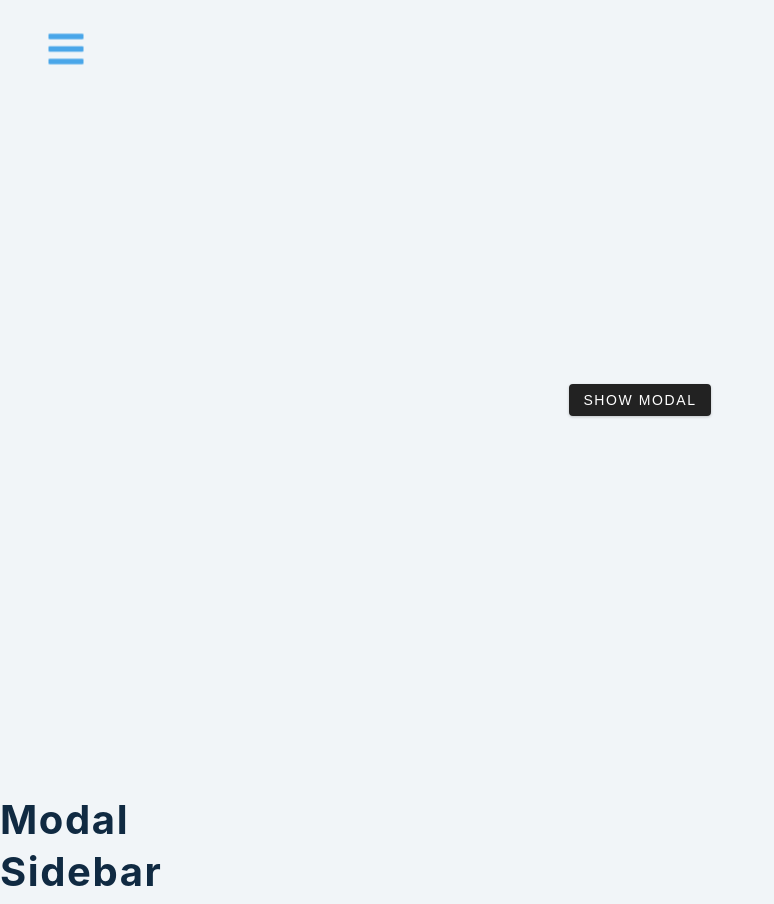
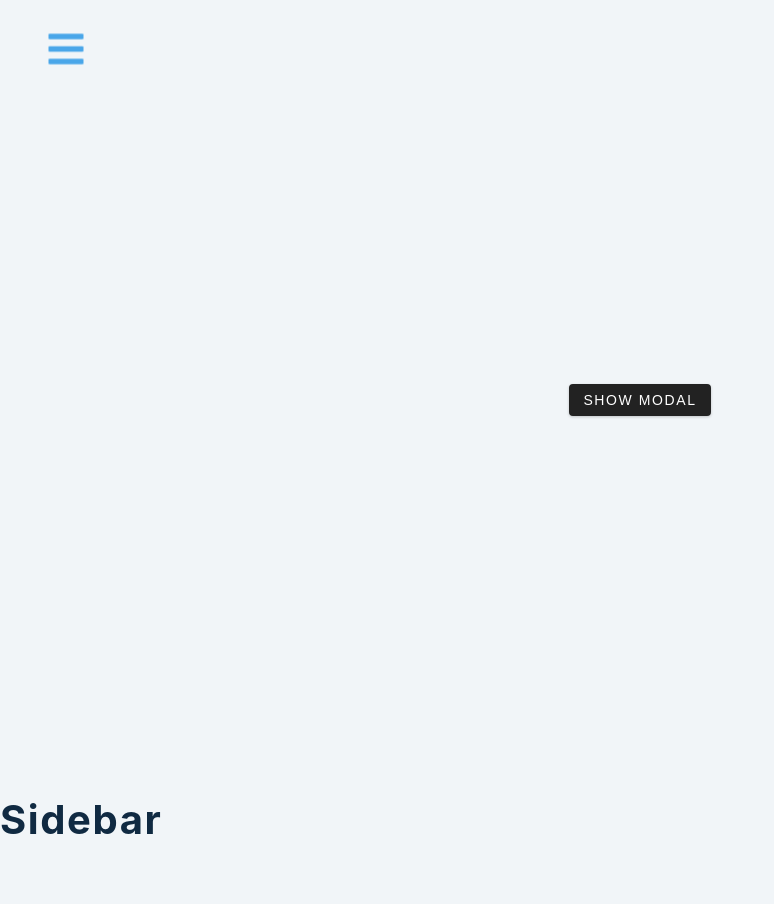
Before and after one commit to xxxmarxxx/sidebar-modal, a React (Create React App) app: page / in a window 1280 px wide. Shown: the whole page, without its empty margins (0-774 px from the left). After the commit the page ends 852 px from the top, so only its background shows below. Built offline with nearby package versions, Linux system fonts and the light colour scheme.

Commit message:
add class

```diff
--- a/src/Modal.js
+++ b/src/Modal.js
@@ -1,7 +1,14 @@
 import React from 'react'
 import { FaTimes } from 'react-icons/fa'
 const Modal = () => {
-  return <h2>Modal</h2>
+  return <div className={`modal-overlay `}>
+    <div className="modal-container">
+      <h3>modal content</h3>
+      <button className='close-modal-btn'>
+        <FaTimes />
+      </button>
+    </div>
+  </div>
 }
 
 export default Modal
```
